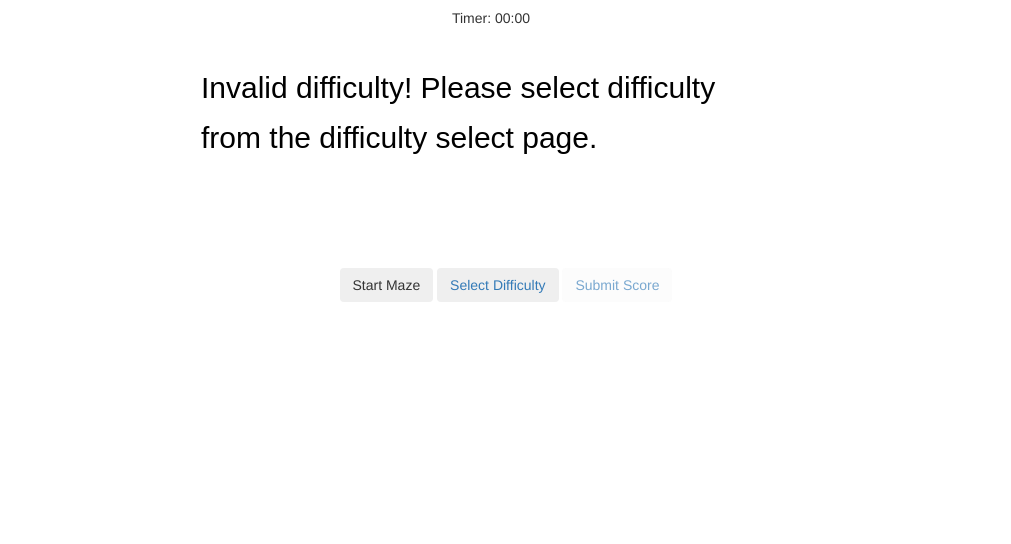
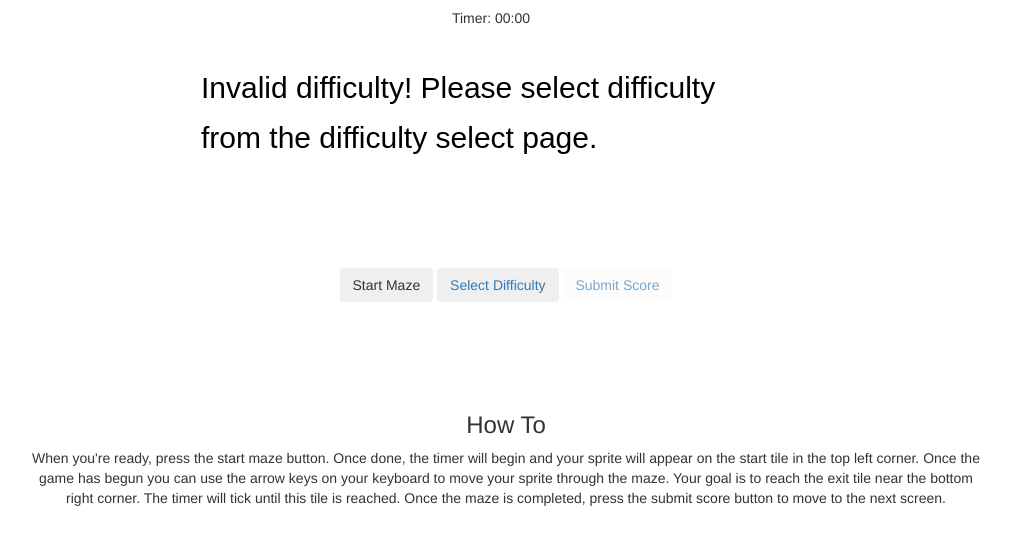
Before and after one commit to matthew-norvell/maze-web-application, a plain HTML site: page maze.html in a window 1280 px wide. Shown: the part 82-626 px from the top of the page, without its empty margins (149-1160 px from the left). Drawn offline with nearby package versions, Linux system fonts and the light colour scheme.

Commit message:
Added a how to section.

```diff
--- a/maze.html
+++ b/maze.html
@@ -51,6 +51,13 @@
       <button onclick="mazeInProgress()" class="btn" id="start">Start Maze</button>
       <a href="difficulty_select.html"><button type="button" class="btn" id="DiffSelect">Select Difficulty</button></a>
       <a href="complete.html"><button type="button" class="btn" id="submit" disabled>Submit Score</button></a>
+      <div class="about">
+        <h3>How To</h3>
+        When you're ready, press the start maze button. Once done, the timer will begin and your sprite will appear
+        on the start tile in the top left corner. Once the game has begun you can use the arrow keys on your keyboard to
+        move your sprite through the maze. Your goal is to reach the exit tile near the bottom right corner. The timer will
+        tick until this tile is reached. Once the maze is completed, press the submit score button to move to the next screen.
+      </div>
     </div>
 
   </div>
```
